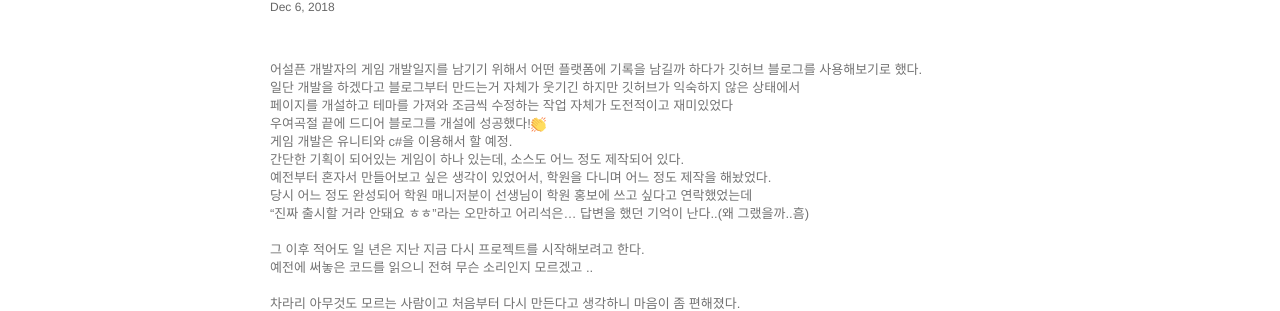
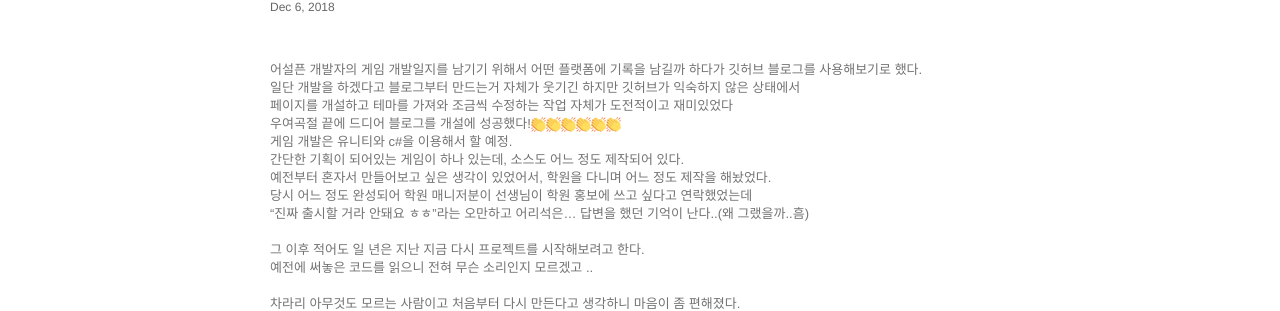
Before and after one commit to ukeeong/ukeeong.github.io, a Jekyll site: the page built from _posts/2018-12-06-유기옹의-개발일지.markdown, in a window 1280 px wide. Shown: the part 189-500 px from the top of the page. Built offline with Jekyll 4.4.1, drawn with Linux system fonts in a browser that asks for light colours; comment, search, counter and statistics services are not loaded.

Commit message:
Update 2018-12-06-유기옹의-개발일지.markdown

```diff
--- a/_posts/2018-12-06-유기옹의-개발일지.markdown
+++ b/_posts/2018-12-06-유기옹의-개발일지.markdown
@@ -9,7 +9,7 @@
 어설픈 개발자의 게임 개발일지를 남기기 위해서 어떤 플랫폼에 기록을 남길까 하다가 깃허브 블로그를 사용해보기로 했다.<br>
 일단 개발을 하겠다고 블로그부터 만드는거 자체가 웃기긴 하지만 깃허브가 익숙하지 않은 상태에서<br>
 페이지를 개설하고 테마를 가져와 조금씩 수정하는 작업 자체가 도전적이고 재미있었다<br>
-우여곡절 끝에 드디어 블로그를 개설에 성공했다!<img width="15px" height="15px" src="/images/emj_clap.png"/>
+우여곡절 끝에 드디어 블로그를 개설에 성공했다!<img width="15px" height="15px" src="/images/emj_clap.png"/><img width="15px" height="15px" src="/images/emj_clap.png"/><img width="15px" height="15px" src="/images/emj_clap.png"/><img width="15px" height="15px" src="/images/emj_clap.png"/><img width="15px" height="15px" src="/images/emj_clap.png"/><img width="15px" height="15px" src="/images/emj_clap.png"/>
 <br>
 게임 개발은 유니티와 c#을 이용해서 할 예정.<br>
 간단한 기획이 되어있는 게임이 하나 있는데, 소스도 어느 정도 제작되어 있다.<br>
```
